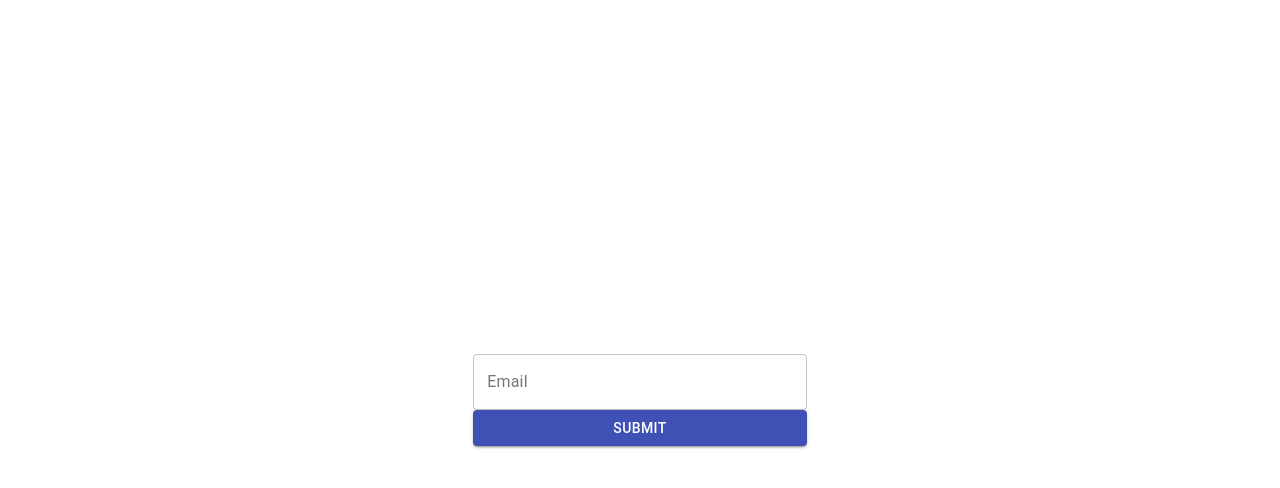
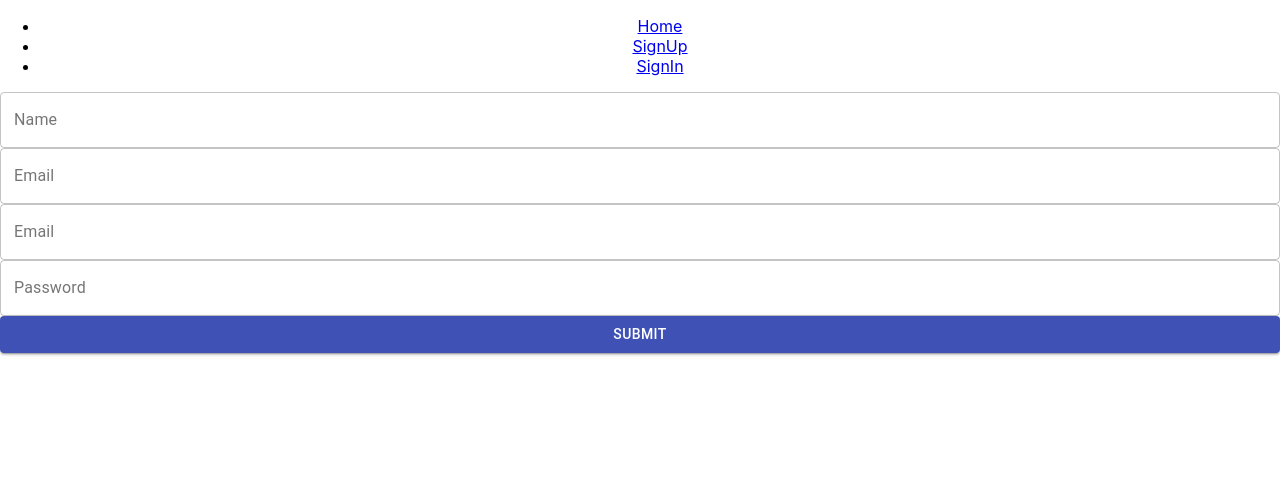
Before and after one commit to steve-phan/repairphone-app, a React (Create React App) app: page /signup in a window 1280 px wide. Shown: the top 488 px of the page. Built offline with nearby package versions, Linux system fonts and the light colour scheme.

Commit message:
react-hook-form, react-router-dom

```diff
--- a/package.json
+++ b/package.json
@@ -49,5 +49,8 @@
       "last 1 firefox version",
       "last 1 safari version"
     ]
+  },
+  "devDependencies": {
+    "@types/react-router-dom": "^5.1.8"
   }
 }
--- a/src/App.tsx
+++ b/src/App.tsx
@@ -2,20 +2,41 @@ import React from 'react';
 import logo from './logo.svg';
 import './App.css';
 import SignIn from './components/account/SignIn';
+import SignUp from './components/account/SignUp';
+import { BrowserRouter as Router, Switch, Route, Link } from 'react-router-dom';
 
 function App() {
   const [count, setCount] = React.useState(0);
   return (
     <div className='App'>
-      <header className='App-header'>
-        {/* <h1>{count}</h1>
-        <button
-             onClick={() => setCount(count + 1)}
+      <Router>
+        <div>
+          <nav>
+            <ul>
+              <li>
+                <Link to='/'>Home</Link>
+              </li>
+              <li>
+                <Link to='/signup'>SignUp</Link>
+              </li>
+              <li>
+                <Link to='/signin'>SignIn</Link>
+              </li>
+            </ul>
+          </nav>
 
-        >Plus</button> */}
-
-        <SignIn />
-      </header>
+          {/* A <Switch> looks through its children <Route>s and
+            renders the first one that matches the current URL. */}
+          <Switch>
+            <Route path='/signup'>
+              <SignUp />
+            </Route>
+            <Route path='/signin'>
+              <SignIn />
+            </Route>
+          </Switch>
+        </div>
+      </Router>
     </div>
   );
 }
--- a/src/components/account/SignIn/index.tsx
+++ b/src/components/account/SignIn/index.tsx
@@ -6,44 +6,22 @@ import Button from '@material-ui/core/Button';
 import TextField from '@material-ui/core/TextField';
 
 const schema = yup.object().shape({
-	email: yup.string().email().required(),
-	// password: yup.string().min(8).max(32).required(),
+  email: yup.string().email('Enter a valid email').required(),
+  password: yup.string().min(6).max(32).required('Password is required'),
 });
 
-// const validationSchema = yup.object({
-// 	email: yup
-// 		.string()
-// 		.email('Enter a valid email')
-// 		.required('Email is required'),
-// 	// password: yup
-// 	// 	.string()
-// 	// 	.min(8, 'Password should be of minimum 8 characters length')
-// 	// 	.required('Password is required'),
-// });
-console.log('xxxxx');
 const SignIn = () => {
   const {
     control,
-		register,
     handleSubmit,
-		watch,
     formState: { errors },
     reset,
   } = useForm({
     resolver: yupResolver(schema),
+    mode: 'onBlur',
   });
   const onSubmit = (data: any) => console.log(data);
-	// const formik = useFormik({
-	// 	initialValues: {
-	// 		email: '',
-	// 		password: '',
-	// 	},
-	// 	validationSchema: validationSchema,
-	// 	onSubmit: (values) => {
-	// 		alert(JSON.stringify(values, null, 2));
-	// 	},
-	// });
-	console.log('Email is', watch('email'));
+
   return (
     <div>
       <form onSubmit={handleSubmit(onSubmit)}>
@@ -54,48 +32,36 @@ const SignIn = () => {
           render={({ field }) => (
             <TextField
               fullWidth
-							// id='email'
-							// name='email'
               label='Email'
               variant='outlined'
               {...field}
               error={!!errors.email}
               helperText={(!!errors.email && errors.email?.message) || ''}
-							// {...register('email')}
-							// onChange={() => console.log('sdad')}
             />
           )}
-					// {...register('email')}
         />
-				{/* <TextField
-					fullWidth
-					id='email'
-					name='email'
-					label='Email'
-					value={formik.values.email}
-					onChange={formik.handleChange}
-					onBlur={formik.handleBlur}
-					error={formik.touched.email && Boolean(formik.errors.email)}
-					helperText={formik.touched.email && formik.errors.email}
-				/>
+        <Controller
+          name='password'
+          control={control}
+          defaultValue=''
+          render={({ field }) => (
             <TextField
               fullWidth
-					id='password'
-					name='password'
               label='Password'
+              variant='outlined'
               type='password'
-					value={formik.values.password}
-					onChange={formik.handleChange}
-					onBlur={formik.handleBlur}
-					error={formik.touched.password && Boolean(formik.errors.password)}
-					helperText={formik.touched.password && formik.errors.password}
-				/> */}
+              {...field}
+              error={!!errors.password}
+              helperText={(!!errors.password && errors.password?.message) || ''}
+            />
+          )}
+        />
         <Button
           color='primary'
           variant='contained'
           fullWidth
           type='submit'
-					// disabled={formik.isValid}
+          size='medium'
         >
           Submit
         </Button>
--- a/src/components/account/SignUp/index.tsx
+++ b/src/components/account/SignUp/index.tsx
@@ -1,11 +1,105 @@
-import React from 'react';
+import { useFormik } from 'formik';
+import * as yup from 'yup';
+import { useForm, Controller } from 'react-hook-form';
+import { yupResolver } from '@hookform/resolvers/yup';
+import Button from '@material-ui/core/Button';
+import TextField from '@material-ui/core/TextField';
 
-function SignUp() {
-	return (
-		<div>
-			<h1>Hello World</h1>
-		</div>
-	);
-}
+const schema = yup.object().shape({
+  email: yup.string().email('Enter a valid email').required(),
+  password: yup.string().min(6).max(32).required('Password is required'),
+  name: yup.string().min(3).max(20).required('Your Name'),
+  phone: yup.number().min(10).max(13).required(),
+});
 
+const SignUp = () => {
+  const {
+    control,
+    handleSubmit,
+    formState: { errors },
+    reset,
+  } = useForm({
+    resolver: yupResolver(schema),
+    mode: 'onBlur',
+  });
+  const onSubmit = (data: any) => console.log(data);
+
+  return (
+    <div>
+      <form onSubmit={handleSubmit(onSubmit)}>
+        <Controller
+          name='name'
+          control={control}
+          defaultValue=''
+          render={({ field }) => (
+            <TextField
+              fullWidth
+              label='Name'
+              variant='outlined'
+              {...field}
+              error={!!errors.name}
+              helperText={(!!errors.name && errors.name?.message) || ''}
+            />
+          )}
+        />
+        <Controller
+          name='email'
+          control={control}
+          defaultValue=''
+          render={({ field }) => (
+            <TextField
+              fullWidth
+              label='Email'
+              variant='outlined'
+              {...field}
+              error={!!errors.email}
+              helperText={(!!errors.email && errors.email?.message) || ''}
+            />
+          )}
+        />
+        <Controller
+          name='phone'
+          control={control}
+          defaultValue=''
+          render={({ field }) => (
+            <TextField
+              fullWidth
+              label='Email'
+              variant='outlined'
+              type='number'
+              {...field}
+              error={!!errors.phone}
+              helperText={(!!errors.phone && errors.phone?.message) || ''}
+            />
+          )}
+        />
+        <Controller
+          name='password'
+          control={control}
+          defaultValue=''
+          render={({ field }) => (
+            <TextField
+              fullWidth
+              label='Password'
+              variant='outlined'
+              type='password'
+              {...field}
+              error={!!errors.password}
+              helperText={(!!errors.password && errors.password?.message) || ''}
+            />
+          )}
+        />
+        <Button
+          color='primary'
+          variant='contained'
+          fullWidth
+          type='submit'
+          size='medium'
+        >
+          Submit
+        </Button>
+      </form>
+    </div>
+  );
+};
 export default SignUp;
```
Also changed, not shown: 2 other files (tests, documents, lock files or other folders). Lines whose indentation alone changed are shown as unchanged.
